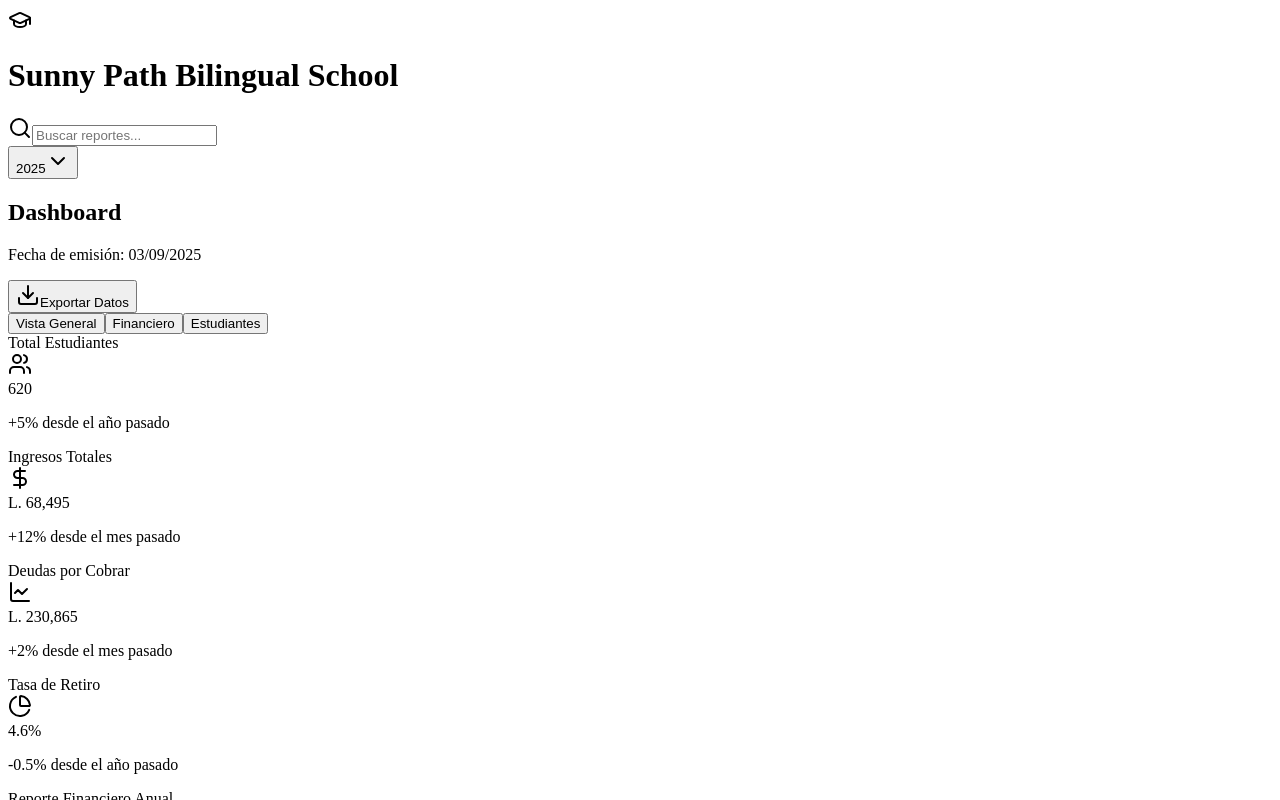
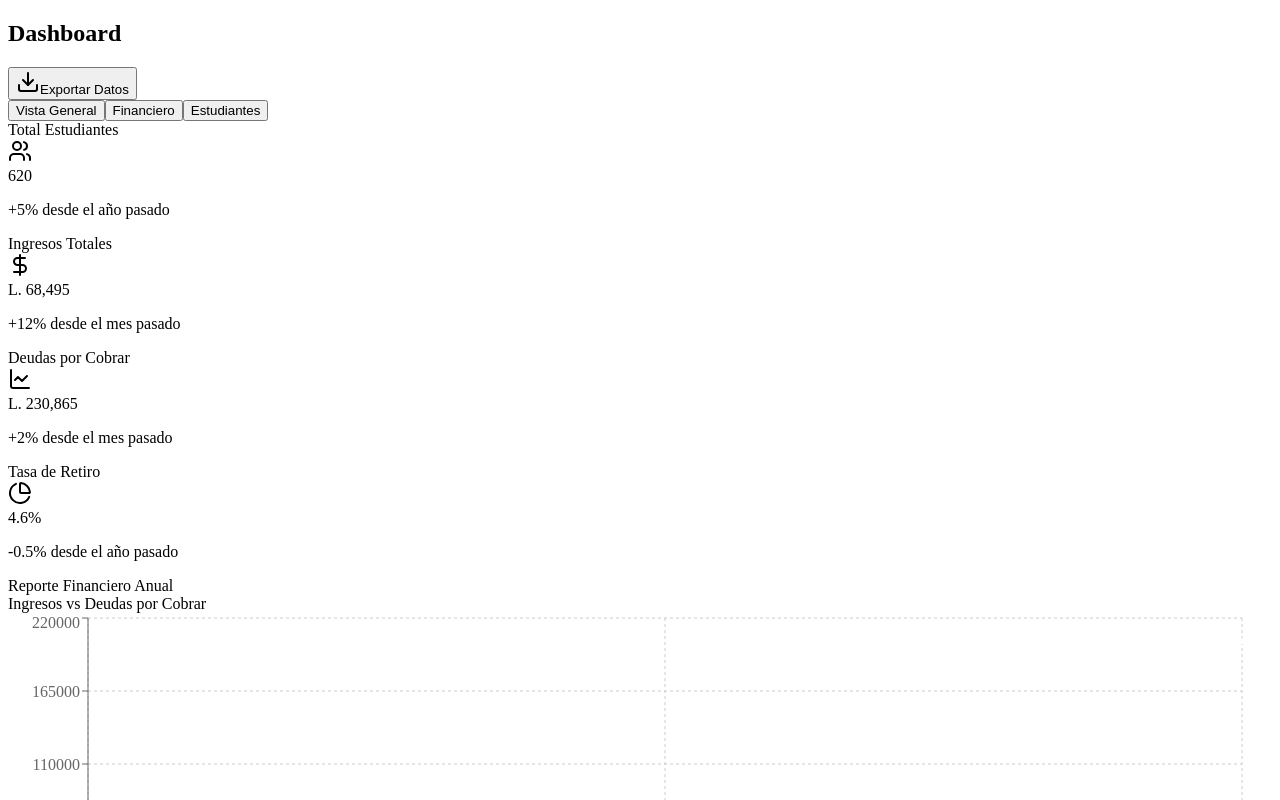
Before and after one commit to EliasJLemus/Sistema-de-Matricula-y-Pagos-Escolar, a Next.js app in the folder apps/frontend/: page /dashboard/dashboard in a window 1280 px wide. Shown: the top 800 px of the page. Built offline with nearby package versions, Linux system fonts and the light colour scheme.

Commit message:
Remove unused Dashboard component and update header markup in dashboard page

```diff
--- a/apps/frontend/src/App.css
+++ b/apps/frontend/src/App.css
@@ -9,7 +9,7 @@ html, body {
   height: 100%;
   width: 100%;
   display: flex;
-  flex-direction: column; /* Cambiaremos el layout para que se adapte mejor */
+  flex-direction: column;
 }
 
 .content {
--- a/apps/frontend/src/pages/dashboard/Index.tsx
+++ /dev/null
@@ -1,5 +0,0 @@
-const Dashboard = () => {
-    return <div>Dashboard</div>
-}
-
-export default Dashboard;
--- a/apps/frontend/src/pages/dashboard/dashboard.tsx
+++ b/apps/frontend/src/pages/dashboard/dashboard.tsx
@@ -64,7 +64,7 @@ export default function Dashboard() {
   if (!activeReport) {
     return (
       <div className="flex min-h-screen w-full flex-col">
-        <header className="sticky top-0 z-10 flex h-16 items-center gap-4 border-b bg-background px-6">
+        {/* <header className="sticky top-0 z-10 flex h-16 items-center gap-4 border-b bg-background px-6">
           <div className="flex items-center gap-2">
             <GraduationCap className="h-6 w-6 text-primary" />
             <h1 className="text-xl font-semibold">Sunny Path Bilingual School</h1>
@@ -85,12 +85,11 @@ export default function Dashboard() {
               </SelectContent>
             </Select>
           </div>
-        </header>
+        </header> */}
         <main className="flex-1 p-6">
           <div className="flex items-center justify-between">
             <div>
               <h2 className="text-2xl font-bold tracking-tight">Dashboard</h2>
-              <p className="text-muted-foreground">Fecha de emisión: 03/09/2025</p>
             </div>
             <div className="flex items-center gap-2">
               <Button variant="outline">
@@ -481,7 +480,7 @@ export default function Dashboard() {
               </div>
               <Button>
                 <Download className="mr-2 h-4 w-4" />
-                Descargar
+                Descarga
               </Button>
             </div>
 
```
Also changed, not shown: 2 other files (tests, documents, lock files or other folders).
